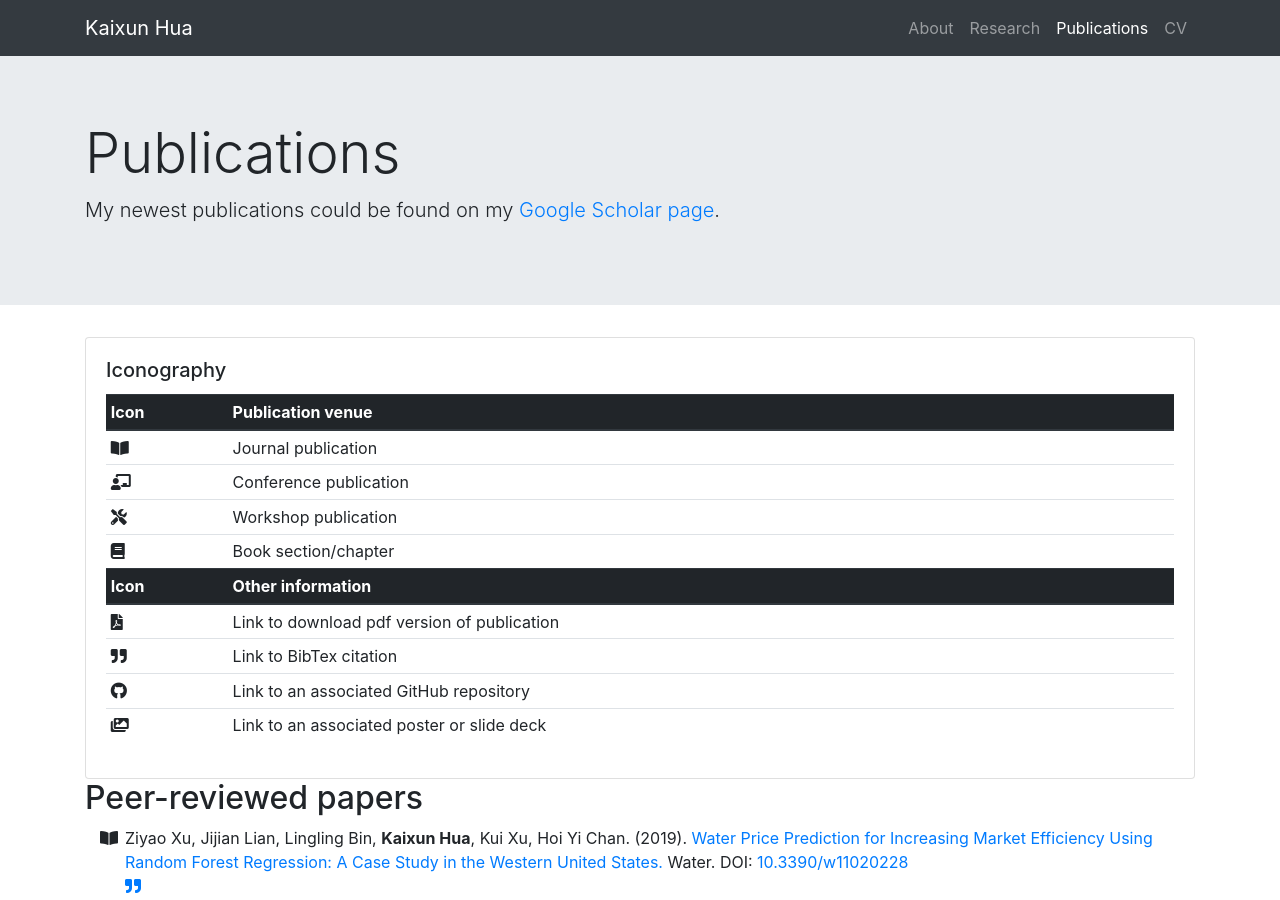
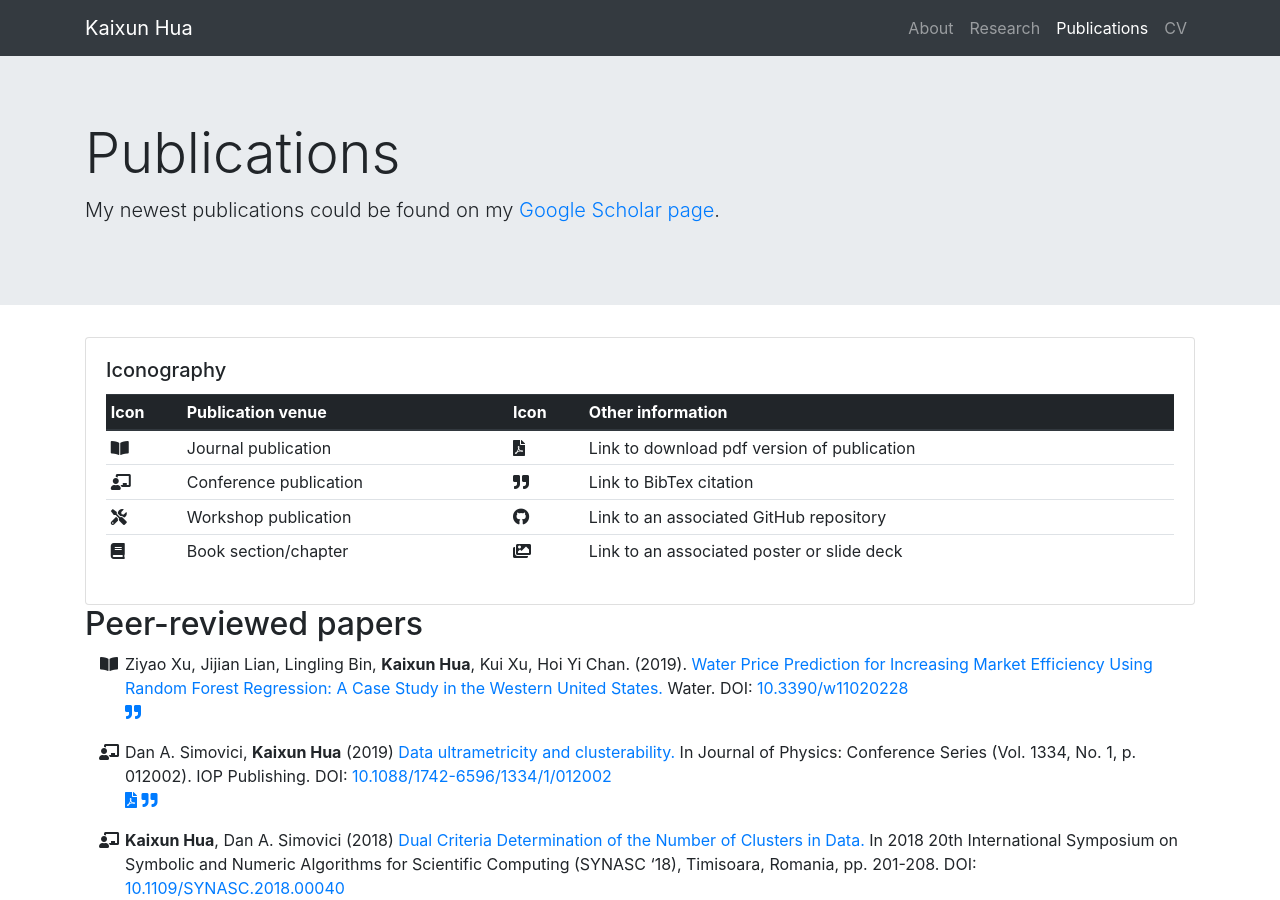
Before and after one commit to kingsley1989/kingsley1989.github.io, a Jekyll site: the page built from _pages/publications.md, in a window 1280 px wide and 900 px high. Built offline with Jekyll 4.4.1, drawn with Linux system fonts in a browser that asks for light colours; nearby versions of some CDN libraries.

Commit message:
update publications.html

```diff
--- a/_data/research.yml
+++ b/_data/research.yml
@@ -4,7 +4,7 @@
   image: "/imgs/signalgp.svg"
   image_pos: "left"
   description: |
-    This project is cooperate with the Ministry of Water Resources to take advantage
+    This project is cooperated with the Ministry of Water Resources to take advantage
     of machine learning techniques to help the users and policy designers to have a
     clear expectation of future water price.
 
--- a/_layouts/publications.html
+++ b/_layouts/publications.html
@@ -31,6 +31,50 @@
     </div> -->
     <!-- Icon definitions table -->
     <div class="col">
+      <div class="card" id="iconography-table">
+        <div class="card-body">
+          <h5 class="card-title">Iconography</h5>
+          <table class="table table-sm">
+            <thead class="thead-dark">
+              <tr>
+                <th scope="col">Icon</th>
+                <th scope="col">Publication venue</th>
+                <th scope="col">Icon</th>
+                <th scope="col">Other information</th>
+              </tr>
+            </thead>
+            <tbody>
+              <tr>
+                <th scope="row">{{ site.data.icons.venue_journal_icon }}</th>
+                <td>Journal publication</td>
+                <th scope="row">{{ site.data.icons.pdf_icon }}</th>
+                <td>Link to download pdf version of publication</td>
+              </tr>
+              <tr>
+                <th scope="row">{{ site.data.icons.venue_conference_icon }}</th>
+                <td>Conference publication</td>
+                <th scope="row">{{ site.data.icons.bibtex_icon }}</th>
+                <td>Link to BibTex citation</td>
+              </tr>
+              <tr>
+                <th scope="row">{{ site.data.icons.venue_workshop_icon }}</th>
+                <td>Workshop publication</td>
+                <th scope="row">{{ site.data.icons.github_repository_icon }}</th>
+                <td>Link to an associated GitHub repository</td>
+              </tr>
+              <tr>
+                <th scope="row">{{ site.data.icons.venue_book_icon }}</th>
+                <td>Book section/chapter</td>
+                <th scope="row">{{ site.data.icons.presentation_icon }}</th>
+                <td>Link to an associated poster or slide deck</td>
+              </tr>
+            </tbody>
+          </table>
+        </div>
+      </div>
+    </div>
+  </div>
+    <!-- <div class="col">
       <div class="card" id="iconography-table">
         <div class="card-body">
           <h5 class="card-title">Iconography</h5>
@@ -87,7 +131,7 @@
         </div>
       </div>
     </div>
-  </div>
+  </div> -->
 
   <!-- This next enumerates all publications listed in publications.yml by category. -->
   <div class="row">
```
